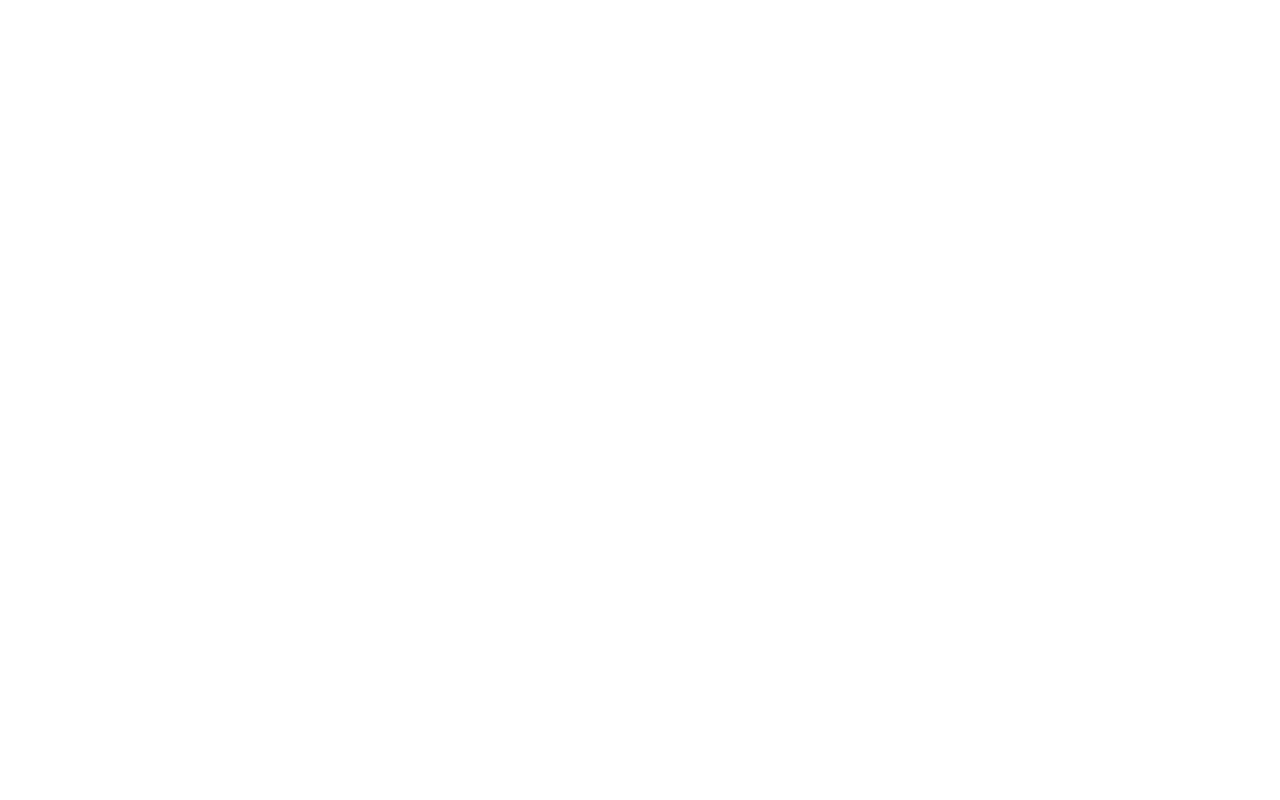
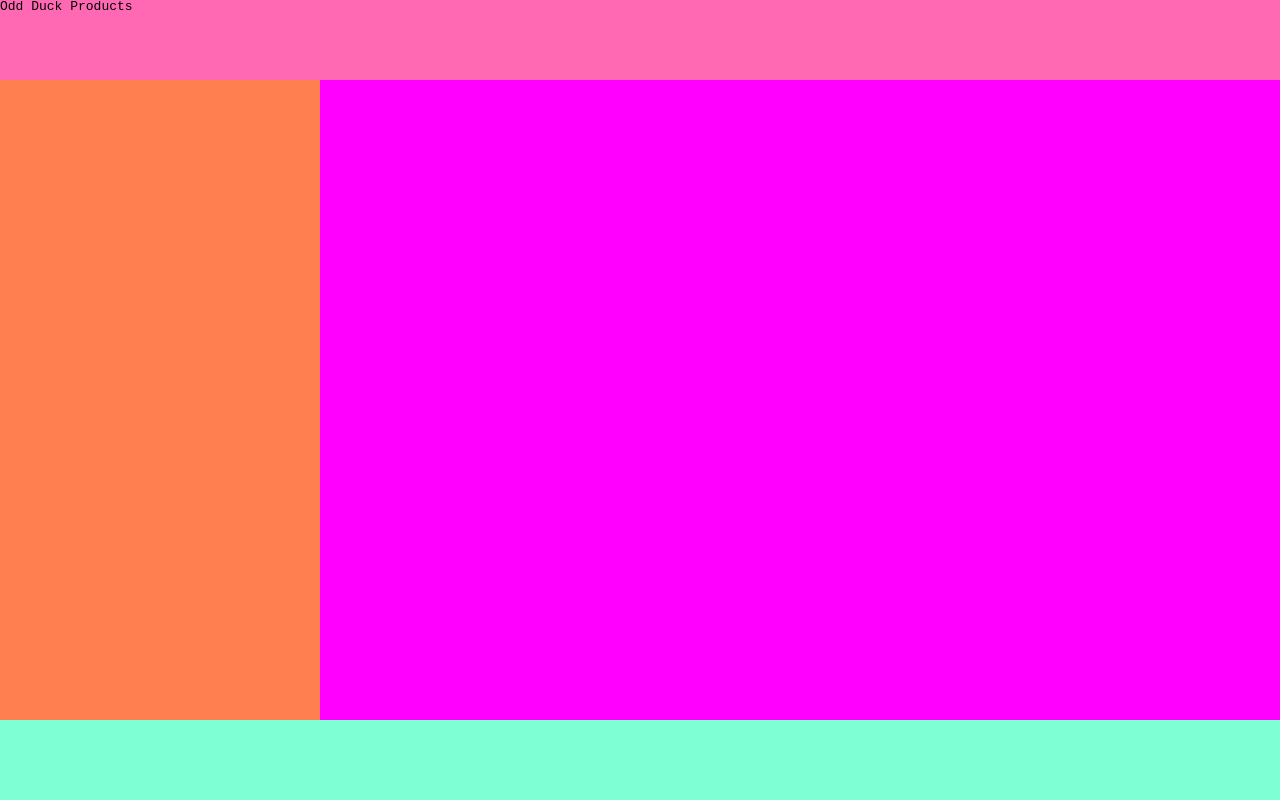
Before and after one commit to CrocByte4/odp, a plain HTML site: page index.html in a window 1280 px wide. Drawn offline with Linux system fonts and the light colour scheme.

Commit message:
most style.css added

```diff
--- a/index.html
+++ b/index.html
@@ -4,7 +4,25 @@
     <meta charset="UTF-8" />
     <meta http-equiv="X-UA-Compatible" content="IE=edge" />
     <meta name="viewport" content="width=device-width, initial-scale=1.0" />
+    <link rel="stylesheet" href="reset.css" />
+    <link rel="stylesheet" href="style.css" />
     <title>Document</title>
   </head>
-  <body></body>
+  <body>
+    <header>
+      <!--Logo goes here-->
+      <h1>Odd Duck Products</h1>
+    </header>
+
+    <section id="results"></section>
+
+    <section id="main-container">
+      <div id="img-container"></div>
+      <div id="lorem-container"></div>
+    </section>
+
+    <footer></footer>
+
+    <script src="app.js"></script>
+  </body>
 </html>
--- a/reset.css
+++ b/reset.css
@@ -0,0 +1,129 @@
+/* http://meyerweb.com/eric/tools/css/reset/
+   v2.0 | 20110126
+   License: none (public domain)
+*/
+
+html,
+body,
+div,
+span,
+applet,
+object,
+iframe,
+h1,
+h2,
+h3,
+h4,
+h5,
+h6,
+p,
+blockquote,
+pre,
+a,
+abbr,
+acronym,
+address,
+big,
+cite,
+code,
+del,
+dfn,
+em,
+img,
+ins,
+kbd,
+q,
+s,
+samp,
+small,
+strike,
+strong,
+sub,
+sup,
+tt,
+var,
+b,
+u,
+i,
+center,
+dl,
+dt,
+dd,
+ol,
+ul,
+li,
+fieldset,
+form,
+label,
+legend,
+table,
+caption,
+tbody,
+tfoot,
+thead,
+tr,
+th,
+td,
+article,
+aside,
+canvas,
+details,
+embed,
+figure,
+figcaption,
+footer,
+header,
+hgroup,
+menu,
+nav,
+output,
+ruby,
+section,
+summary,
+time,
+mark,
+audio,
+video {
+  margin: 0;
+  padding: 0;
+  border: 0;
+  font-size: 100%;
+  font: inherit;
+  vertical-align: baseline;
+}
+/* HTML5 display-role reset for older browsers */
+article,
+aside,
+details,
+figcaption,
+figure,
+footer,
+header,
+hgroup,
+menu,
+nav,
+section {
+  display: block;
+}
+body {
+  line-height: 1;
+}
+ol,
+ul {
+  list-style: none;
+}
+blockquote,
+q {
+  quotes: none;
+}
+blockquote:before,
+blockquote:after,
+q:before,
+q:after {
+  content: "";
+  content: none;
+}
+table {
+  border-collapse: collapse;
+  border-spacing: 0;
+}
--- a/style.css
+++ b/style.css
@@ -0,0 +1,51 @@
+* {
+  box-sizing: border-box;
+  /* take the padding, border & margin into account when setting the width of an element */
+}
+
+body {
+  background-color: pink;
+  color: black;
+  font-family: monospace;
+  display: grid;
+  grid-template-columns: 1fr 3fr;
+  grid-template-rows: 10vh 80vh 10vh;
+}
+
+/* grid styles */
+/*
+
+grid-area order:
+
+grid-row-start
+grid-column-start
+grid-row-end
+grid-column-end
+
+*/
+
+header {
+  grid-area: 1 / 1 / 2 / 3;
+  background-color: hotpink;
+  color: black;
+}
+
+#results {
+  grid-area: 2 / 1 / 3 / 2;
+  background-color: coral;
+  color: black;
+}
+
+#main-container {
+  grid-area: 2 / 2 / 3 / 3;
+  background-color: fuchsia;
+  color: black;
+  display: flex;
+  flex-direction: column;
+  justify-content: space-between;
+}
+
+footer {
+  grid-area: 3 / 1 / 4 / 3;
+  background-color: aquamarine;
+}
```
